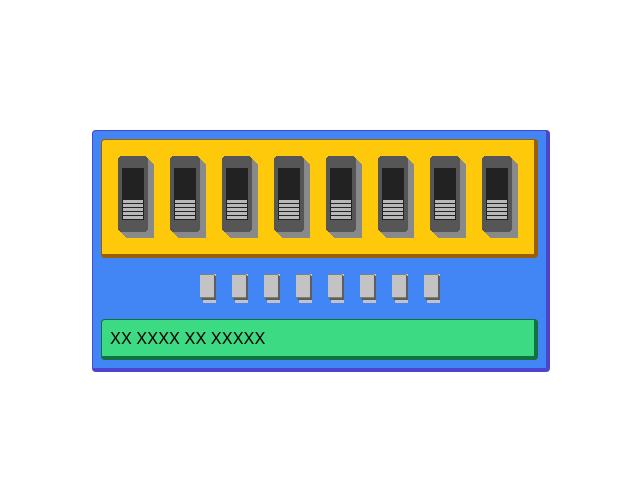
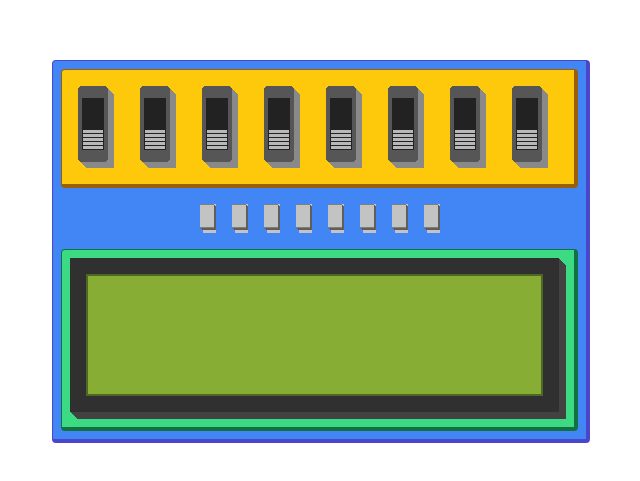
Before and after one commit to learn-systemverilog/learn-systemverilog.github.io, a React (Create React App) app: page / in a window 1280 px wide. Shown: the part 149-630 px from the top of the page, without its empty margins (319-959 px from the left). Built offline with nearby package versions, Linux system fonts and the light colour scheme.

Commit message:
Add LCD display

```diff
--- a/src/App.js
+++ b/src/App.js
@@ -2,6 +2,7 @@ import React, { useEffect, useState } from "react";
 import Board from './components/Board.js';
 import Switches from './components/Switches';
 import Leds from './components/Leds';
+import lcd from './components/lcd.png';
 
 const styles = {
   overlay: {
@@ -32,8 +33,8 @@ function App() {
           </Board>
           <Leds led={led} />
           <Board background="#3cdb83" border="#127141">
-            XX XXXX XX XXXXX
-        </Board>
+            <img src={lcd} />
+          </Board>
         </Board>
       </div>
     </div>
```
Also changed, not shown: src/components/lcd.png (added).
